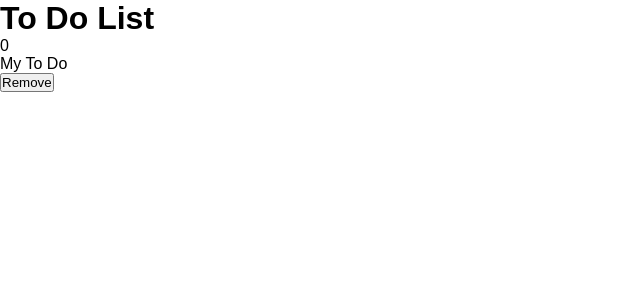
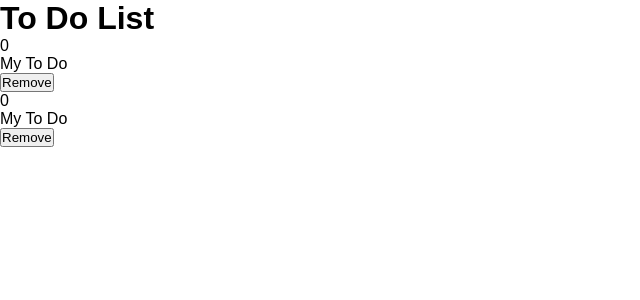
Before and after one commit to StephanieKSanchez/first-angular-app, an Angular app: page / in a window 1280 px wide. Shown: the top 300 px of the page, without its empty margins (0-640 px from the left). Built offline with nearby package versions, Linux system fonts and the light colour scheme.

Commit message:
resolvwed error: Property ... has no initializer and is not definitely assigned in the constructor error

```diff
--- a/src/app/components/todos/todos.component.html
+++ b/src/app/components/todos/todos.component.html
@@ -1,5 +1,5 @@
 <div class="todos">
-  <div class="todo">
+  <div class="todo" *ngFor="let todo of todos; let i = index">
     <div class="id">0</div>
     <div class="content">My To Do</div>
     <button class="delete">Remove</button>
--- a/src/app/components/todos/todos.component.ts
+++ b/src/app/components/todos/todos.component.ts
@@ -9,7 +9,9 @@
 export class TodosComponent implements OnInit {
   todos: Todo[];
 
-  constructor() {}
+  constructor() {
+    this.todos = [];
+  }
 
   ngOnInit(): void {
     //use 'this' to get variables from inside classes
--- a/src/app/models/Todo.ts
+++ b/src/app/models/Todo.ts
@@ -1,4 +1,4 @@
 export class Todo {
-  content: string;
-  completed: boolean;
+  content!: string;
+  completed!: boolean;
 }
```
